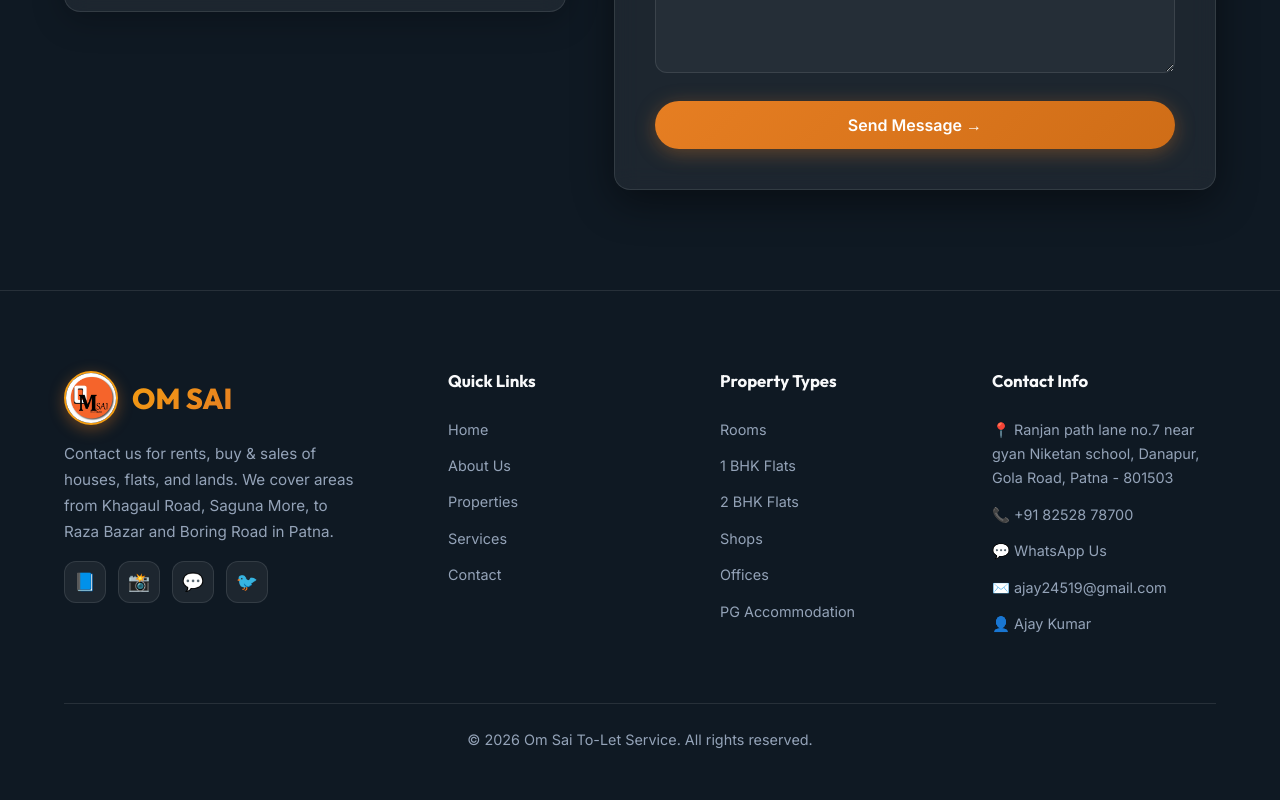
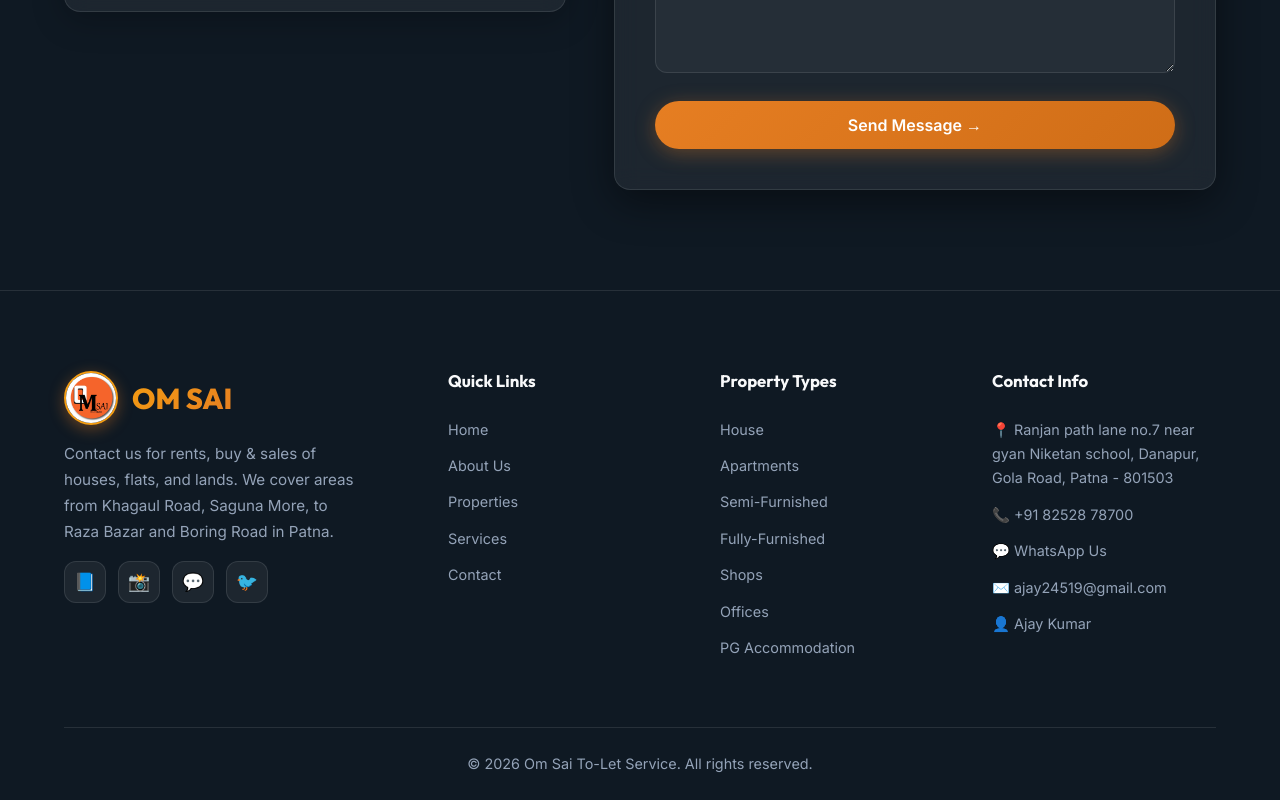
Before and after one commit to alok651/business-website, a React (Vite) app: page /contact in a window 1280 px wide. Shown: the part 1315-2115 px from the top of the page. Before the commit the page ends 2091 px from the top, so only its background shows below. Built offline with nearby package versions, Linux system fonts and the light colour scheme.

Commit message:
Update property types in footer

```diff
--- a/src/components/Footer.jsx
+++ b/src/components/Footer.jsx
@@ -28,9 +28,10 @@ export default function Footer() {
           </div>
           <div className="footer-col">
             <h4>Property Types</h4>
-            <a href="#">Rooms</a>
-            <a href="#">1 BHK Flats</a>
-            <a href="#">2 BHK Flats</a>
+            <a href="#">House</a>
+            <a href="#">Apartments</a>
+            <a href="#">Semi-Furnished</a>
+            <a href="#">Fully-Furnished</a>
             <a href="#">Shops</a>
             <a href="#">Offices</a>
             <a href="#">PG Accommodation</a>
```
